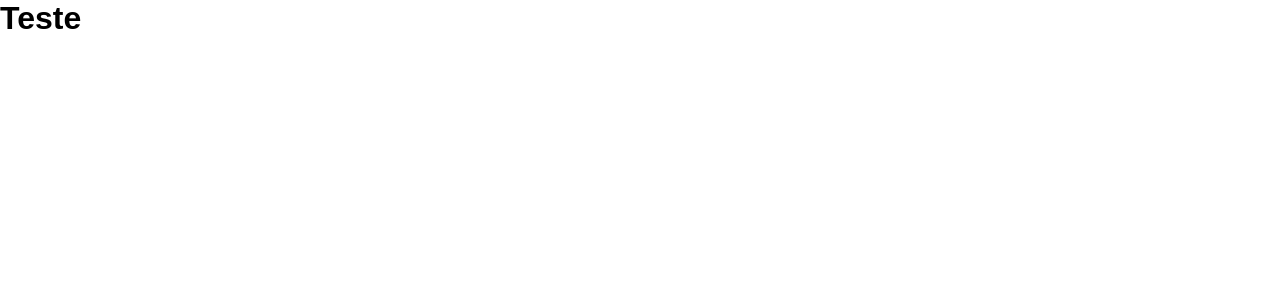
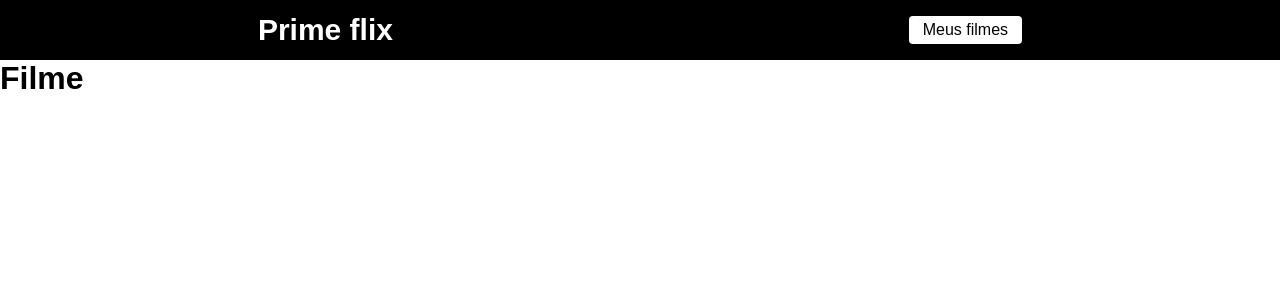
Before and after one commit to VictorHugofny/Projeto-Filmes-React, a React (Create React App) app: page /filme/1 in a window 1280 px wide. Shown: the top 300 px of the page. Built offline with nearby package versions, Linux system fonts and the light colour scheme.

Commit message:
usando rotas

```diff
--- a/src/App.js
+++ b/src/App.js
@@ -1,8 +1,9 @@
+import RoutesAPP from './routes';
 
 function App() {
   return (
     <div className="App">
-      <h1>Teste</h1>
+      <RoutesAPP/>
     </div>
   );
 }
--- /dev/null
+++ b/src/components/Header/index.js
@@ -0,0 +1,12 @@
+import './style.css'
+import { Link } from 'react-router-dom'
+function Header(){
+    return(
+        <header>
+            <Link className='logo' to='/'> Prime flix </Link>
+            <Link className='favoritos'  to='/favoritos'> Meus filmes </Link>
+        </header>
+    )
+}
+
+export default Header;
--- /dev/null
+++ b/src/components/Header/style.css
@@ -0,0 +1,28 @@
+header{
+    display: flex;
+    align-items: center;
+    justify-content: space-around;
+    width: 100%;
+    height: 60px;
+    background-color: black;
+    color: white;
+    text-decoration: none;
+
+}
+
+.logo{
+    text-decoration: none;
+    font-size: 30px;
+    cursor: pointer;
+    font-weight: bold;
+    color: white;
+}
+
+.favoritos{
+    cursor: pointer;
+    background-color: white;
+    padding: 5px 14px;
+    color: black;
+    border-radius: 4px;
+    text-decoration: none;
+}
--- /dev/null
+++ b/src/routes.js
@@ -0,0 +1,18 @@
+import { BrowserRouter, Routes, Route } from "react-router-dom";
+
+import Home from './views/Home';
+import Filme from './views/Filme';
+import Header from './components/Header'
+
+function RoutesAPP(){
+    return(
+        <BrowserRouter>
+            <Header/>
+            <Routes>
+                <Route path="/" element={<Home/>}/>
+                <Route path="/filme/:id" element={<Filme/>}/>
+            </Routes>
+        </BrowserRouter>
+    )}
+
+export default RoutesAPP;
```
